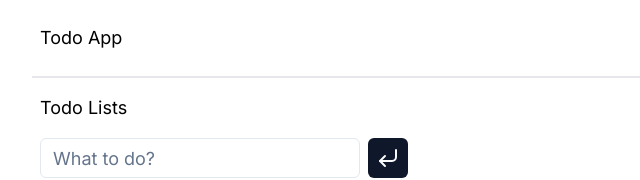
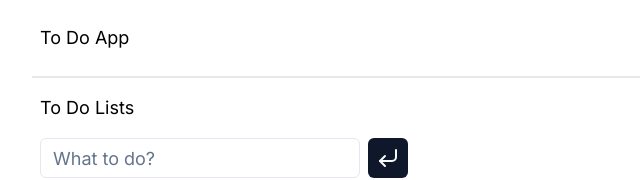
Before and after one commit to nartrajector/next-todo-app, a Next.js app: page / in a window 1280 px wide. Shown: the top 180 px of the page, without its empty margins (0-640 px from the left). Built offline with nearby package versions, Linux system fonts and the light colour scheme.

Commit message:
updated name and spacing

```diff
--- a/app/layout.tsx
+++ b/app/layout.tsx
@@ -6,7 +6,7 @@ import Navigation from "@/components/nav";
 const inter = Inter({ subsets: ["latin"] });
 
 export const metadata: Metadata = {
-  title: "Todo App",
+  title: "To Do App",
   description: "Created by: Melnar Ancit",
 };
 
--- a/app/page.tsx
+++ b/app/page.tsx
@@ -34,7 +34,7 @@ export default function App() {
     <>
       <div className="py-4 px-2 pb-16 space-y-4">
         <header className="flex gap-2 items-center">
-          <h1>Todo Lists</h1>
+          <h1>To Do Lists</h1>
         </header>
 
         {/* ADD TODO */}
--- a/components/nav.tsx
+++ b/components/nav.tsx
@@ -1,3 +1,3 @@
 export default function Navigation() {
-  return <div className="py-6 px-2 border-b-2">Todo App</div>;
+  return <div className="py-6 px-2 border-b-2">To Do App</div>;
 }
--- a/components/todo-item.tsx
+++ b/components/todo-item.tsx
@@ -9,7 +9,7 @@ interface TodoItemProps {
 
 export default function TodoItem({ todo, handleToggleTodo }: TodoItemProps) {
   return (
-    <div className="flex gap-2 items-center mb-2">
+    <div className="flex gap-2 items-center">
       <Checkbox
         id={todo.todo}
         className="h-4 w-4"
```
